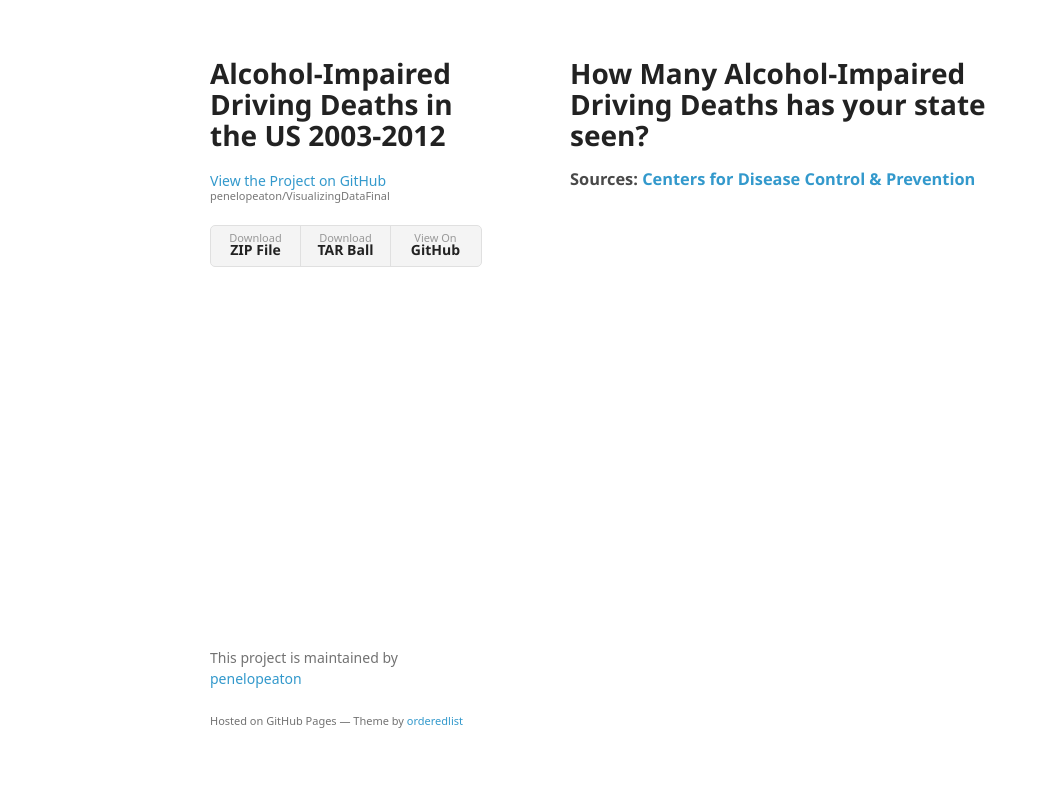
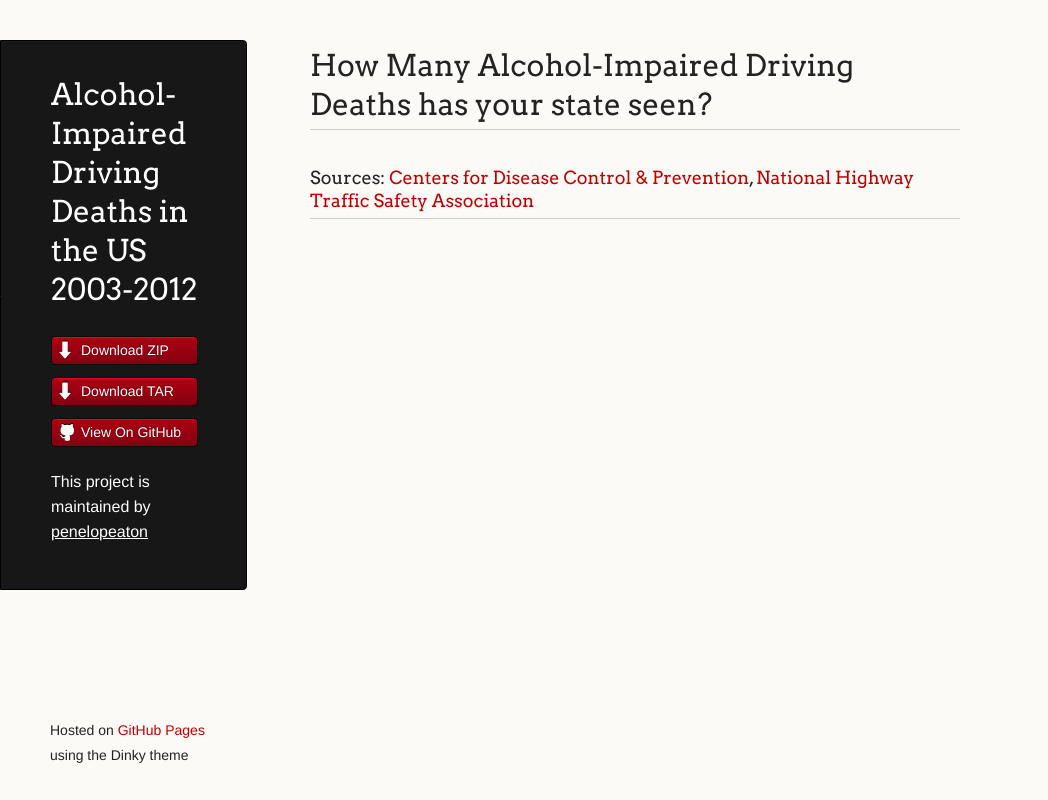
Before and after one commit to penelopeaton/VisualizingDataFinal, a plain HTML site: page index.html in a window 1280 px wide. Shown: the whole page, without its empty margins (0-1048 px from the left). Drawn offline with Linux system fonts and the light colour scheme; a web font is replaced by a local one.

Commit message:
Create gh-pages branch via GitHub

```diff
--- a/index.html
+++ b/index.html
@@ -7,7 +7,8 @@
 
     <link rel="stylesheet" href="stylesheets/styles.css">
     <link rel="stylesheet" href="stylesheets/github-light.css">
-    <meta name="viewport" content="width=device-width">
+    <script src="javascripts/scale.fix.js"></script>
+    <meta name="viewport" content="width=device-width, initial-scale=1, user-scalable=no">
     <!--[if lt IE 9]>
     <script src="//html5shiv.googlecode.com/svn/trunk/html5.js"></script>
     <![endif]-->
@@ -15,32 +16,32 @@
   <body>
     <div class="wrapper">
       <header>
-        <h1>Alcohol-Impaired Driving Deaths in the US 2003-2012</h1>
-        <p></p>
+        <h1 class="header">Alcohol-Impaired Driving Deaths in the US 2003-2012</h1>
+        <p class="header"></p>
 
-        <p class="view"><a href="https://github.com/penelopeaton/VisualizingDataFinal">View the Project on GitHub <small>penelopeaton/VisualizingDataFinal</small></a></p>
+        <ul>
+          <li class="download"><a class="buttons" href="https://github.com/penelopeaton/VisualizingDataFinal/zipball/master">Download ZIP</a></li>
+          <li class="download"><a class="buttons" href="https://github.com/penelopeaton/VisualizingDataFinal/tarball/master">Download TAR</a></li>
+          <li><a class="buttons github" href="https://github.com/penelopeaton/VisualizingDataFinal">View On GitHub</a></li>
+        </ul>
+
+        <p class="header">This project is maintained by <a class="header name" href="https://github.com/penelopeaton">penelopeaton</a></p>
 
 
-        <ul>
-          <li><a href="https://github.com/penelopeaton/VisualizingDataFinal/zipball/master">Download <strong>ZIP File</strong></a></li>
-          <li><a href="https://github.com/penelopeaton/VisualizingDataFinal/tarball/master">Download <strong>TAR Ball</strong></a></li>
-          <li><a href="https://github.com/penelopeaton/VisualizingDataFinal">View On <strong>GitHub</strong></a></li>
-        </ul>
       </header>
       <section>
         <h1>
 <a id="how-many-alcohol-impaired-driving-deaths-has-your-state-seen" class="anchor" href="#how-many-alcohol-impaired-driving-deaths-has-your-state-seen" aria-hidden="true"><span class="octicon octicon-link"></span></a>How Many Alcohol-Impaired Driving Deaths has your state seen?</h1>
 
 <h3>
-<a id="sources-centers-for-disease-control--prevention" class="anchor" href="#sources-centers-for-disease-control--prevention" aria-hidden="true"><span class="octicon octicon-link"></span></a>Sources: <a href="https://data.cdc.gov/Motor-Vehicle/Occupant-and-Alcohol-Impaired-Driving-Deaths-in-St/haed-k2ka">Centers for Disease Control &amp; Prevention</a>
+<a id="sources-centers-for-disease-control--prevention-national-highway-traffic-safety-association" class="anchor" href="#sources-centers-for-disease-control--prevention-national-highway-traffic-safety-association" aria-hidden="true"><span class="octicon octicon-link"></span></a>Sources: <a href="https://data.cdc.gov/Motor-Vehicle/Occupant-and-Alcohol-Impaired-Driving-Deaths-in-St/haed-k2ka">Centers for Disease Control &amp; Prevention</a>, <a href="http://www-nrd.nhtsa.dot.gov/Pubs/811155.pdf">National Highway Traffic Safety Association</a>
 </h3>
       </section>
       <footer>
-        <p>This project is maintained by <a href="https://github.com/penelopeaton">penelopeaton</a></p>
-        <p><small>Hosted on GitHub Pages &mdash; Theme by <a href="https://github.com/orderedlist">orderedlist</a></small></p>
+        <p><small>Hosted on <a href="https://pages.github.com">GitHub Pages</a> using the Dinky theme</small></p>
       </footer>
     </div>
-    <script src="javascripts/scale.fix.js"></script>
+    <!--[if !IE]><script>fixScale(document);</script><![endif]-->
 
   </body>
 </html>
--- a/params.json
+++ b/params.json
@@ -1 +1 @@
-{"name":"Alcohol-Impaired Driving Deaths in the US 2003-2012","tagline":"","body":"# How Many Alcohol-Impaired Driving Deaths has your state seen? \r\n\r\n## \r\n\r\n\r\n### Sources: [Centers for Disease Control & Prevention](https://data.cdc.gov/Motor-Vehicle/Occupant-and-Alcohol-Impaired-Driving-Deaths-in-St/haed-k2ka)","google":"","note":"Don't delete this file! It's used internally to help with page regeneration."}
+{"name":"Alcohol-Impaired Driving Deaths in the US 2003-2012","tagline":"","body":"# How Many Alcohol-Impaired Driving Deaths has your state seen? \r\n\r\n\r\n\r\n\r\n### Sources: [Centers for Disease Control & Prevention](https://data.cdc.gov/Motor-Vehicle/Occupant-and-Alcohol-Impaired-Driving-Deaths-in-St/haed-k2ka), [National Highway Traffic Safety Association](http://www-nrd.nhtsa.dot.gov/Pubs/811155.pdf) ","google":"","note":"Don't delete this file! It's used internally to help with page regeneration."}
--- a/stylesheets/styles.css
+++ b/stylesheets/styles.css
@@ -1,251 +1,338 @@
-@font-face {
-  font-family: 'Noto Sans';
-  font-weight: 400;
-  font-style: normal;
-  src: url('../fonts/Noto-Sans-regular/Noto-Sans-regular.eot');
-  src: url('../fonts/Noto-Sans-regular/Noto-Sans-regular.eot?#iefix') format('embedded-opentype'),
-       local('Noto Sans'),
-       local('Noto-Sans-regular'),
-       url('../fonts/Noto-Sans-regular/Noto-Sans-regular.woff2') format('woff2'),
-       url('../fonts/Noto-Sans-regular/Noto-Sans-regular.woff') format('woff'),
-       url('../fonts/Noto-Sans-regular/Noto-Sans-regular.ttf') format('truetype'),
-       url('../fonts/Noto-Sans-regular/Noto-Sans-regular.svg#NotoSans') format('svg');
+@import url(https://fonts.googleapis.com/css?family=Arvo:400,700,400italic);
+
+/* MeyerWeb Reset */
+
+html, body, div, span, applet, object, iframe,
+h1, h2, h3, h4, h5, h6, p, blockquote, pre,
+a, abbr, acronym, address, big, cite, code,
+del, dfn, em, img, ins, kbd, q, s, samp,
+small, strike, strong, sub, sup, tt, var,
+b, u, i, center,
+dl, dt, dd, ol, ul, li,
+fieldset, form, label, legend,
+table, caption, tbody, tfoot, thead, tr, th, td,
+article, aside, canvas, details, embed,
+figure, figcaption, footer, header, hgroup,
+menu, nav, output, ruby, section, summary,
+time, mark, audio, video {
+  margin: 0;
+  padding: 0;
+  border: 0;
+  font: inherit;
+  vertical-align: baseline;
 }
 
-@font-face {
-  font-family: 'Noto Sans';
-  font-weight: 700;
-  font-style: normal;
-  src: url('../fonts/Noto-Sans-700/Noto-Sans-700.eot');
-  src: url('../fonts/Noto-Sans-700/Noto-Sans-700.eot?#iefix') format('embedded-opentype'),
-       local('Noto Sans Bold'),
-       local('Noto-Sans-700'),
-       url('../fonts/Noto-Sans-700/Noto-Sans-700.woff2') format('woff2'),
-       url('../fonts/Noto-Sans-700/Noto-Sans-700.woff') format('woff'),
-       url('../fonts/Noto-Sans-700/Noto-Sans-700.ttf') format('truetype'),
-       url('../fonts/Noto-Sans-700/Noto-Sans-700.svg#NotoSans') format('svg');
-}
 
-@font-face {
-  font-family: 'Noto Sans';
-  font-weight: 400;
-  font-style: italic;
-  src: url('../fonts/Noto-Sans-italic/Noto-Sans-italic.eot');
-  src: url('../fonts/Noto-Sans-italic/Noto-Sans-italic.eot?#iefix') format('embedded-opentype'),
-       local('Noto Sans Italic'),
-       local('Noto-Sans-italic'),
-       url('../fonts/Noto-Sans-italic/Noto-Sans-italic.woff2') format('woff2'),
-       url('../fonts/Noto-Sans-italic/Noto-Sans-italic.woff') format('woff'),
-       url('../fonts/Noto-Sans-italic/Noto-Sans-italic.ttf') format('truetype'),
-       url('../fonts/Noto-Sans-italic/Noto-Sans-italic.svg#NotoSans') format('svg');
-}
-
-@font-face {
-  font-family: 'Noto Sans';
-  font-weight: 700;
-  font-style: italic;
-  src: url('../fonts/Noto-Sans-700italic/Noto-Sans-700italic.eot');
-  src: url('../fonts/Noto-Sans-700italic/Noto-Sans-700italic.eot?#iefix') format('embedded-opentype'),
-       local('Noto Sans Bold Italic'),
-       local('Noto-Sans-700italic'),
-       url('../fonts/Noto-Sans-700italic/Noto-Sans-700italic.woff2') format('woff2'),
-       url('../fonts/Noto-Sans-700italic/Noto-Sans-700italic.woff') format('woff'),
-       url('../fonts/Noto-Sans-700italic/Noto-Sans-700italic.ttf') format('truetype'),
-       url('../fonts/Noto-Sans-700italic/Noto-Sans-700italic.svg#NotoSans') format('svg');
-}
+/* Base text styles */
 
 body {
-  background-color: #fff;
-  padding:50px;
-  font: 14px/1.5 "Noto Sans", "Helvetica Neue", Helvetica, Arial, sans-serif;
-  color:#727272;
-  font-weight:400;
+  padding:10px 50px 0 0;
+  font-family:"Helvetica Neue", Helvetica, Arial, sans-serif;
+	font-size: 14px;
+	color: #232323;
+	background-color: #FBFAF7;
+	margin: 0;
+	line-height: 1.8em;
+	-webkit-font-smoothing: antialiased;
+
 }
 
 h1, h2, h3, h4, h5, h6 {
-  color:#222;
-  margin:0 0 20px;
+  color:#232323;
+  margin:36px 0 10px;
 }
 
-p, ul, ol, table, pre, dl {
-  margin:0 0 20px;
+p, ul, ol, table, dl {
+  margin:0 0 22px;
 }
 
 h1, h2, h3 {
-  line-height:1.1;
+	font-family: Arvo, Monaco, serif;
+  line-height:1.3;
+	font-weight: normal;
+}
+
+h1,h2, h3 {
+	display: block;
+	border-bottom: 1px solid #ccc;
+	padding-bottom: 5px;
 }
 
 h1 {
-  font-size:28px;
+	font-size: 30px;
 }
 
 h2 {
-  color:#393939;
+	font-size: 24px;
 }
 
-h3, h4, h5, h6 {
-  color:#494949;
+h3 {
+	font-size: 18px;
+}
+
+h4, h5, h6 {
+	font-family: Arvo, Monaco, serif;
+	font-weight: 700;
 }
 
 a {
-  color:#39c;
+  color:#C30000;
+  font-weight:200;
   text-decoration:none;
 }
 
 a:hover {
-  color:#069;
+	text-decoration: underline;
 }
 
 a small {
-  font-size:11px;
-  color:#777;
-  margin-top:-0.3em;
-  display:block;
+	font-size: 12px;
 }
 
-a:hover small {
-  color:#777;
+em {
+	font-style: italic;
 }
 
-.wrapper {
-  width:860px;
-  margin:0 auto;
+strong {
+  font-weight:700;
+}
+
+ul {
+  list-style-position: inside;
+  list-style: disc;
+  padding-left: 25px;
+}
+
+ol {
+  list-style-position: inside;
+  list-style: decimal;
+  padding-left: 25px;
 }
 
 blockquote {
-  border-left:1px solid #e5e5e5;
-  margin:0;
-  padding:0 0 0 20px;
-  font-style:italic;
+  margin: 0;
+  padding: 0 0 0 20px;
+  font-style: italic;
 }
 
+dl, dt, dd, dl p {
+	font-color: #444;
+}
+
+dl dt {
+  font-weight: bold;
+}
+
+dl dd {
+  padding-left: 20px;
+  font-style: italic;
+}
+
+dl p {
+  padding-left: 20px;
+  font-style: italic;
+}
+
+hr {
+  border:0;
+  background:#ccc;
+  height:1px;
+  margin:0 0 24px;
+}
+
+/* Images */
+
+img {
+  position: relative;
+  margin: 0 auto;
+  max-width: 650px;
+  padding: 5px;
+  margin: 10px 0 32px 0;
+  border: 1px solid #ccc;
+}
+
+p img {
+  display: inline;
+  margin: 0;
+  padding: 0;
+  vertical-align: middle;
+  text-align: center;
+  border: none;
+}
+
+/* Code blocks */
+
 code, pre {
-  font-family:Monaco, Bitstream Vera Sans Mono, Lucida Console, Terminal, Consolas, Liberation Mono, DejaVu Sans Mono, Courier New, monospace;
-  color:#333;
-  font-size:12px;
+	font-family: Monaco, "Bitstream Vera Sans Mono", "Lucida Console", Terminal, monospace;
+  color:#000;
+  font-size:14px;
 }
 
 pre {
-  padding:8px 15px;
-  background: #f8f8f8;
-  border-radius:5px;
-  border:1px solid #e5e5e5;
-  overflow-x: auto;
+	padding: 4px 12px;
+  background: #FDFEFB;
+  border-radius:4px;
+  border:1px solid #D7D8C8;
+  overflow: auto;
+  overflow-y: hidden;
+	margin-bottom: 32px;
+}
+
+
+/* Tables */
+
+table {
+  width:100%;
 }
 
 table {
-  width:100%;
-  border-collapse:collapse;
+  border: 1px solid #ccc;
+  margin-bottom: 32px;
+  text-align: left;
+ }
+
+th {
+  font-family: 'Arvo', Helvetica, Arial, sans-serif;
+	font-size: 18px;
+	font-weight: normal;
+  padding: 10px;
+  background: #232323;
+  color: #FDFEFB;
+ }
+
+td {
+  padding: 10px;
+	background: #ccc;
+ }
+
+
+/* Wrapper */
+.wrapper {
+  width:960px;
 }
 
-th, td {
-  text-align:left;
-  padding:5px 10px;
-  border-bottom:1px solid #e5e5e5;
+
+/* Header */
+
+header {
+	background-color: #171717;
+	color: #FDFDFB;
+  width:170px;
+  float:left;
+  position:fixed;
+	border: 1px solid #000;
+	-webkit-border-top-right-radius: 4px;
+	-webkit-border-bottom-right-radius: 4px;
+	-moz-border-radius-topright: 4px;
+	-moz-border-radius-bottomright: 4px;
+	border-top-right-radius: 4px;
+	border-bottom-right-radius: 4px;
+	padding: 34px 25px 22px 50px;
+	margin: 30px 25px 0 0;
+	-webkit-font-smoothing: antialiased;
 }
 
-dt {
-  color:#444;
-  font-weight:700;
+p.header {
+	font-size: 16px;
 }
 
-th {
-  color:#444;
+h1.header {
+	font-family: Arvo, sans-serif;
+	font-size: 30px;
+	font-weight: 300;
+	line-height: 1.3em;
+	border-bottom: none;
+	margin-top: 0;
 }
 
-img {
-  max-width:100%;
+
+h1.header, a.header, a.name, header a{
+	color: #fff;
 }
 
-header {
-  width:270px;
-  float:left;
-  position:fixed;
-  -webkit-font-smoothing:subpixel-antialiased;
+a.header {
+	text-decoration: underline;
+}
+
+a.name {
+	white-space: nowrap;
 }
 
 header ul {
   list-style:none;
-  height:40px;
   padding:0;
-  background: #f4f4f4;
-  border-radius:5px;
-  border:1px solid #e0e0e0;
-  width:270px;
 }
 
 header li {
-  width:89px;
-  float:left;
-  border-right:1px solid #e0e0e0;
-  height:40px;
+	list-style-type: none;
+  width:132px;
+  height:15px;
+	margin-bottom: 12px;
+	line-height: 1em;
+	padding: 6px 6px 6px 7px;
+
+	background: #AF0011;
+	background: -moz-linear-gradient(top, #AF0011 0%, #820011 100%);
+  background: -webkit-gradient(linear, left top, left bottom, color-stop(0%,#f8f8f8), color-stop(100%,#dddddd));
+  background: -webkit-linear-gradient(top, #AF0011 0%,#820011 100%);
+  background: -o-linear-gradient(top, #AF0011 0%,#820011 100%);
+  background: -ms-linear-gradient(top, #AF0011 0%,#820011 100%);
+  background: linear-gradient(top, #AF0011 0%,#820011 100%);
+
+	border-radius:4px;
+  border:1px solid #0D0D0D;
+
+	-webkit-box-shadow: inset 0px 1px 1px 0 rgba(233,2,38, 1);
+	box-shadow: inset 0px 1px 1px 0 rgba(233,2,38, 1);
+
 }
 
-header li:first-child a {
-  border-radius:5px 0 0 5px;
+header li:hover {
+	background: #C3001D;
+	background: -moz-linear-gradient(top, #C3001D 0%, #950119 100%);
+  background: -webkit-gradient(linear, left top, left bottom, color-stop(0%,#f8f8f8), color-stop(100%,#dddddd));
+  background: -webkit-linear-gradient(top, #C3001D 0%,#950119 100%);
+  background: -o-linear-gradient(top, #C3001D 0%,#950119 100%);
+  background: -ms-linear-gradient(top, #C3001D 0%,#950119 100%);
+  background: linear-gradient(top, #C3001D 0%,#950119 100%);
 }
 
-header li:last-child a {
-  border-radius:0 5px 5px 0;
+a.buttons {
+	-webkit-font-smoothing: antialiased;
+	background: url(../images/arrow-down.png) no-repeat;
+	font-weight: normal;
+	text-shadow: rgba(0, 0, 0, 0.4) 0 -1px 0;
+	padding: 2px 2px 2px 22px;
+	height: 30px;
 }
 
-header ul a {
-  line-height:1;
-  font-size:11px;
-  color:#999;
-  display:block;
-  text-align:center;
-  padding-top:6px;
-  height:34px;
+a.github {
+	background: url(../images/octocat-small.png) no-repeat 1px;
 }
 
-header ul a:hover {
-  color:#999;
+a.buttons:hover {
+	color: #fff;
+	text-decoration: none;
 }
 
-header ul a:active {
-  background-color:#f0f0f0;
-}
 
-strong {
-  color:#222;
-  font-weight:700;
-}
-
-header ul li + li + li {
-  border-right:none;
-  width:89px;
-}
-
-header ul a strong {
-  font-size:14px;
-  display:block;
-  color:#222;
-}
+/* Section - for main page content */
 
 section {
-  width:500px;
+  width:650px;
   float:right;
   padding-bottom:50px;
 }
 
-small {
-  font-size:11px;
-}
 
-hr {
-  border:0;
-  background:#e5e5e5;
-  height:1px;
-  margin:0 0 20px;
-}
+/* Footer */
 
 footer {
-  width:270px;
+  width:170px;
   float:left;
   position:fixed;
-  bottom:50px;
-  -webkit-font-smoothing:subpixel-antialiased;
+  bottom:10px;
+	padding-left: 50px;
 }
 
 @media print, screen and (max-width: 960px) {
@@ -261,14 +348,18 @@ footer {
     width:auto;
   }
 
+	footer {
+		border-top: 1px solid #ccc;
+		margin:0 84px 0 50px;
+		padding:0;
+	}
+
   header {
     padding-right:320px;
   }
 
   section {
-    border:1px solid #e5e5e5;
-    border-width:1px 0;
-    padding:20px 0;
+    padding:20px 84px 20px 50px;
     margin:0 0 20px;
   }
 
@@ -278,8 +369,8 @@ footer {
 
   header ul {
     position:absolute;
-    right:50px;
-    top:52px;
+    right:130px;
+    top:84px;
   }
 }
 
@@ -289,30 +380,38 @@ footer {
   }
 
   header {
-    padding:0;
+    padding:10px 20px 0;
+		margin-right: 0;
   }
+
+	section {
+    padding:10px 0 10px 20px;
+    margin:0 0 30px;
+  }
+
+	footer {
+		margin: 0 0 0 30px;
+	}
 
   header ul, header p.view {
     position:static;
   }
-
-  pre, code {
-    word-wrap:normal;
-  }
 }
 
 @media print, screen and (max-width: 480px) {
-  body {
-    padding:15px;
+
+  header ul li.download {
+    display:none;
   }
 
-  header ul {
-    width:99%;
-  }
+	footer {
+		margin: 0 0 0 20px;
+	}
 
-  header li, header ul li + li + li {
-    width:33%;
-  }
+	footer a{
+		display:block;
+	}
+
 }
 
 @media print {
```
Also changed, not shown: javascripts/scale.fix.js (+20 -17 lines), images/arrow-down.png (added), images/octocat-small.png (added).
